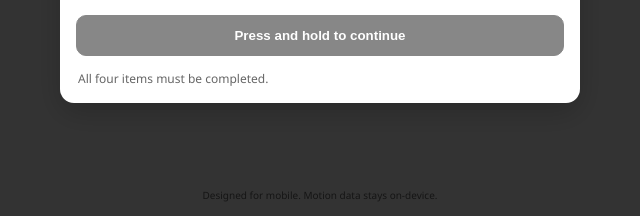
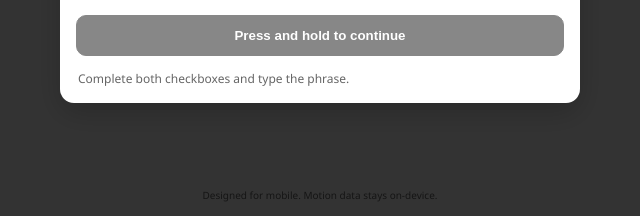
Before and after one commit to websimapi/websim-how-high-safe-mode, a plain HTML site: page index.html in a window 1280 px wide. Shown: the part 581-797 px from the top of the page, 320-960 px from the left. Drawn offline with Linux system fonts and the light colour scheme.

Commit message:
v4: The read before you proceed won't let. Me proceed please fix

```diff
--- a/app.js
+++ b/app.js
@@ -39,9 +39,9 @@ let realUnlocked = false;
 
 function gateValid() {
   const typed = (typeConfirm.value || '').trim().toUpperCase();
-  const ok = chk1.checked && chk2.checked && q1.checked && !q2.checked && typed === 'I ACCEPT';
+  const ok = chk1.checked && chk2.checked && typed === 'I ACCEPT';
   holdBtn.disabled = !ok;
-  gateNote.textContent = ok ? 'Press and hold to continue' : 'All four items must be completed.';
+  gateNote.textContent = ok ? 'Press and hold to continue' : 'Complete both checkboxes and type the phrase.';
 }
 [chk1,chk2,q1,q2,typeConfirm].forEach(el => el.addEventListener('input', gateValid));
 gateValid();
--- a/index.html
+++ b/index.html
@@ -112,7 +112,7 @@
         Press and hold to continue
         <span id="holdFill" class="hold-fill" aria-hidden="true"></span>
       </button>
-      <p id="gateNote" class="note">All four items must be completed.</p>
+      <p id="gateNote" class="note">Complete both checkboxes and type the phrase.</p>
     </div>
   </section>
 
```
